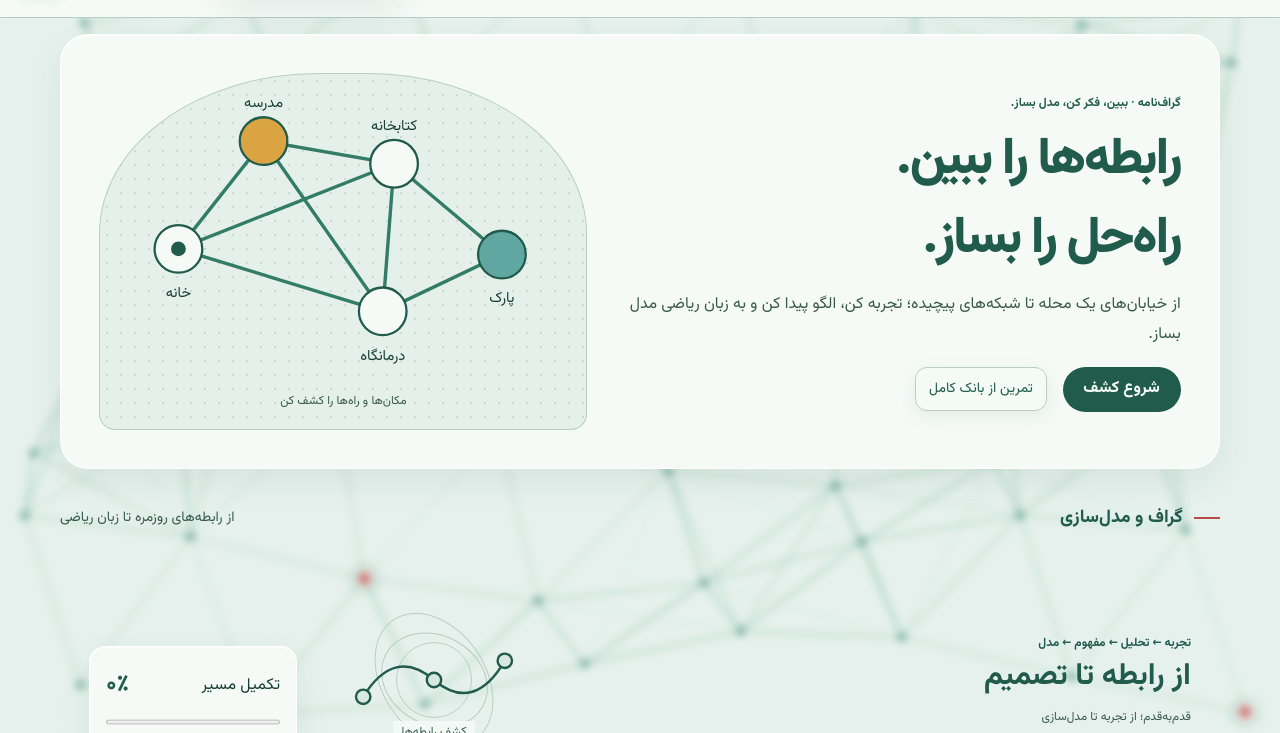
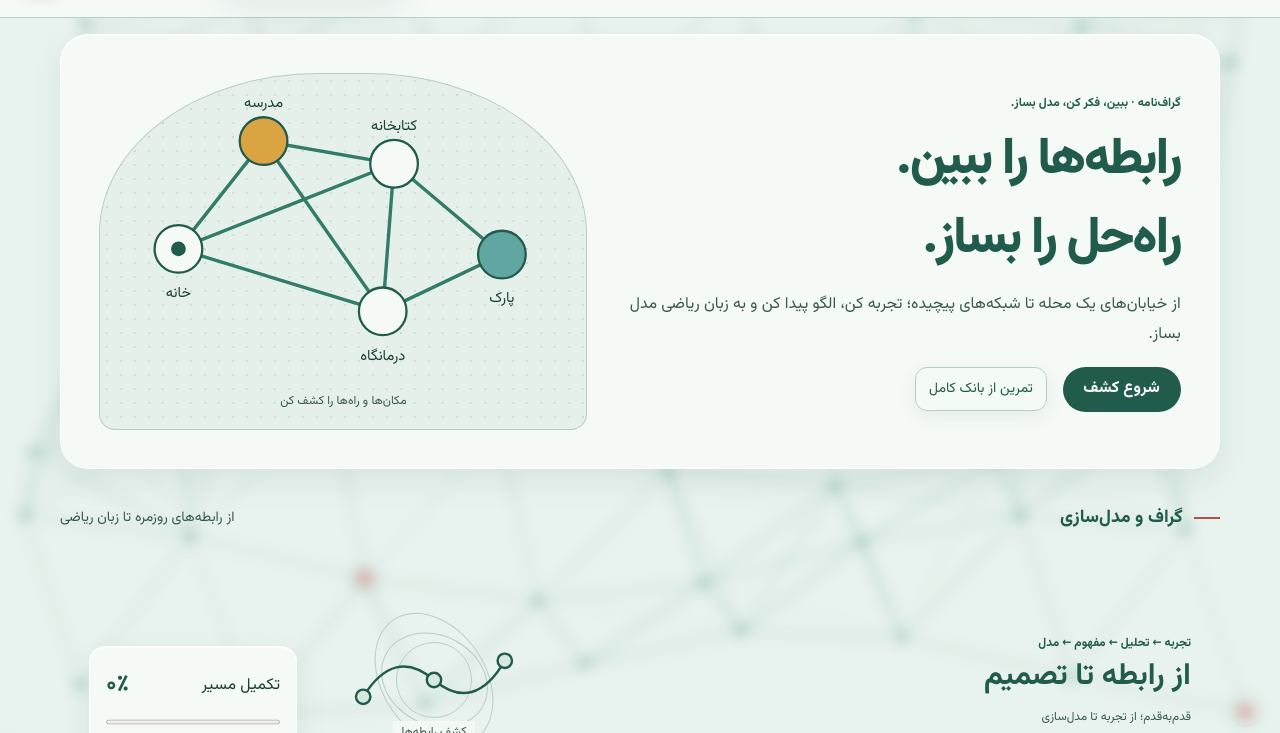
Before and after one commit to mmalborzi1384/dominating-graph-site, a plain HTML site: page index.html in a window 1280 px wide. Shown: the part 67-800 px from the top of the page. Drawn offline with Linux system fonts and the light colour scheme.

Commit message:
Increase graph world frosted glass strength

```diff
--- a/assets/css/tokens.css
+++ b/assets/css/tokens.css
@@ -20,9 +20,9 @@
   --grid: #cadcd2;
   --world-line: #337d68;
   --world-accent: #b84c47;
-  --world-blur: 4px;
+  --world-blur: 7px;
   --world-opacity: .85;
-  --world-glass: #f5faf71a;
+  --world-glass: #f5faf733;
   --error: #a23b32;
   --focus: #174c3c;
   --on-accent: #f5faf7;
@@ -82,7 +82,7 @@
   --gold: #f2c279;
   --world-line: #86cbb9;
   --world-accent: #f2c279;
-  --world-glass: #252c3020;
+  --world-glass: #303a3f33;
   --error: #f08a80;
   --focus: #d9aa45;
   --on-accent: #252c30;
```
Also changed, not shown: 3 other files.
